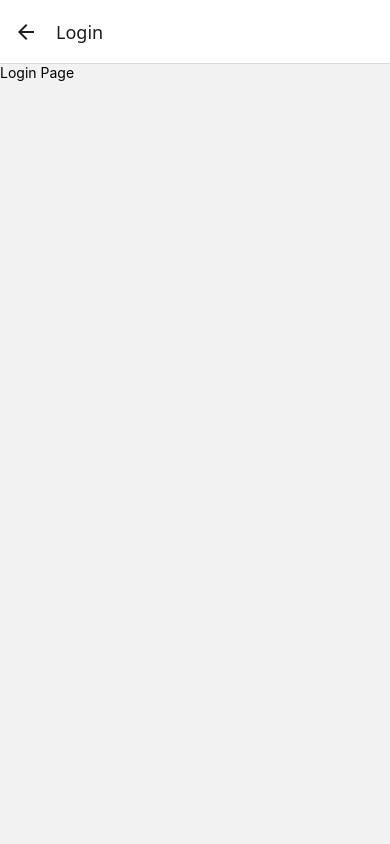
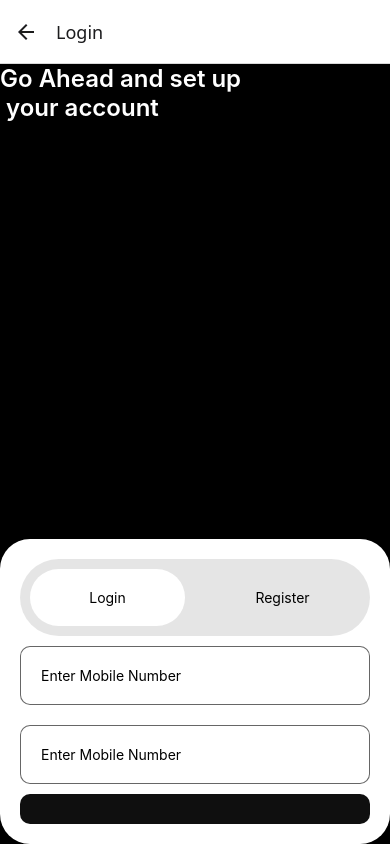
Before and after one commit to lokesh-dc/financing-app, a React Native app: screen /Login in a window 390 px wide. Built offline with nearby package versions, Linux system fonts and the light colour scheme.

Commit message:
Feature: Login form

```diff
--- /dev/null
+++ b/src/components/functional/form/fields/input.jsx
@@ -0,0 +1,23 @@
+import { StyleSheet, TextInput } from "react-native";
+
+export const InputField = ({}) => {
+	return (
+		<TextInput
+			style={[styles.inputField]}
+			keyboardType="phone-pad"
+			placeholder="Enter Mobile Number"
+			maxLength={10}
+		/>
+	);
+};
+
+const styles = StyleSheet.create({
+	inputField: {
+		borderWidth: 1,
+		padding: 20,
+		marginVertical: 10,
+		borderRadius: 10,
+		backgroundColor: "white",
+		borderColor: "rgba(0,0,0,0.6)",
+	},
+});
--- a/src/styles/global.js
+++ b/src/styles/global.js
@@ -16,6 +16,28 @@ export const globals = {
 	radius: 10,
 };
 
+export const fontGlobalStyles = StyleSheet.create({
+	regular: {
+		fontWeight: 400,
+	},
+	medium: {
+		fontWeight: 500,
+	},
+	bold: {
+		fontWeight: 600,
+	},
+	headingSize: {
+		fontSize: 24,
+		fontWeight: 600,
+	},
+	subHeadingSize: {
+		fontsize: 20,
+	},
+	regularSize: {
+		fontSize: 16,
+	},
+});
+
 export const GlobalStyles = StyleSheet.create({
 	primaryButton: {
 		backgroundColor: colors.background,
--- a/src/views/landing/index.jsx
+++ b/src/views/landing/index.jsx
@@ -1,11 +1,11 @@
 import { Text, View } from "react-native";
-import PrimaryButton from "@/components/ui/Buttons/Primary.jsx";
+import PrimaryButton from "@/components/ui/buttons/Primary.jsx";
 
 export default function LandingPage({ navigation }) {
 	return (
 		<View style={{ flex: 1 }}>
 			<View style={{ flex: 2, backgroundColor: "white" }}>
-				<Text>Landing Page</Text>
+				<Text>Landing Page here</Text>
 			</View>
 			<View style={{ flex: 3, gap: 20, padding: 20 }}>
 				<Text style={{ fontSize: 40, fontWeight: 600 }}>
--- a/src/views/login/index.jsx
+++ b/src/views/login/index.jsx
@@ -1,9 +1,65 @@
-import { Text, View } from "react-native";
+import { Text, View, StyleSheet } from "react-native";
+
+import { fontGlobalStyles } from "@/styles/global";
+import { InputField } from "@/components/functional/form/fields/input";
+import PrimaryButton from "@/components/ui/buttons/Primary";
 
 export default function LoginPage() {
 	return (
-		<View style={{ flex: 1 }}>
-			<Text>Login Page</Text>
+		<View
+			style={{
+				flex: 1,
+				backgroundColor: "black",
+				height: "100%",
+				position: "relative",
+				fontColor: "white",
+			}}
+		>
+			<Text style={[fontGlobalStyles.headingSize, { color: "white" }]}>
+				Go Ahead and set up{"\n"} your account
+			</Text>
+			<View
+				style={{
+					backgroundColor: "white",
+					position: "absolute",
+					bottom: 0,
+					left: 0,
+					right: 0,
+					width: "100%",
+					padding: 20,
+					borderRadius: 30,
+				}}
+			>
+				<View
+					style={{
+						display: "flex",
+						flexDirection: "row",
+						gap: 20,
+						backgroundColor: "rgba(0,0,0,0.1)",
+						padding: 10,
+						borderRadius: 50,
+						justifyContent: "space-evenly",
+					}}
+				>
+					<Text style={[styles.tab, styles.active]}>Login</Text>
+					<Text style={styles.tab}>Register</Text>
+				</View>
+				<InputField />
+				<InputField />
+				<PrimaryButton />
+			</View>
 		</View>
 	);
 }
+
+const styles = StyleSheet.create({
+	tab: {
+		padding: 20,
+		borderRadius: 50,
+		width: "50%",
+		textAlign: "center",
+	},
+	active: {
+		backgroundColor: "white",
+	},
+});
```
